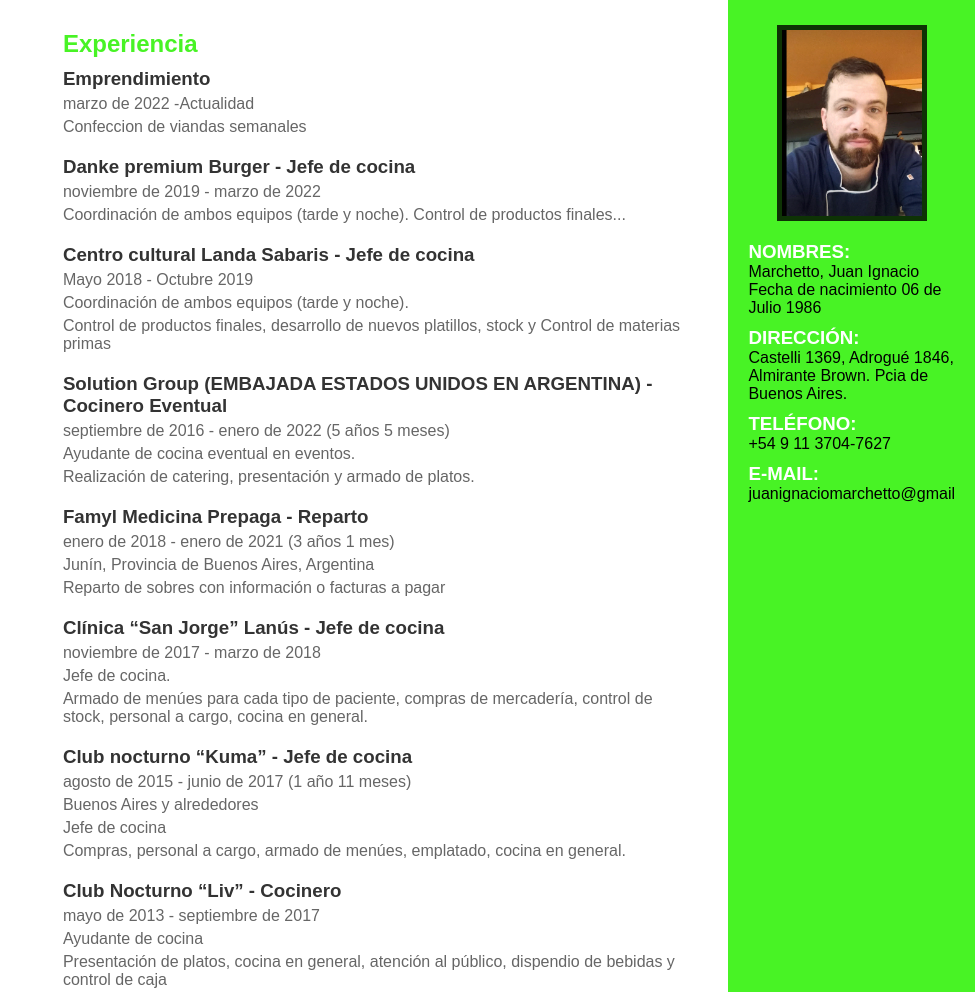
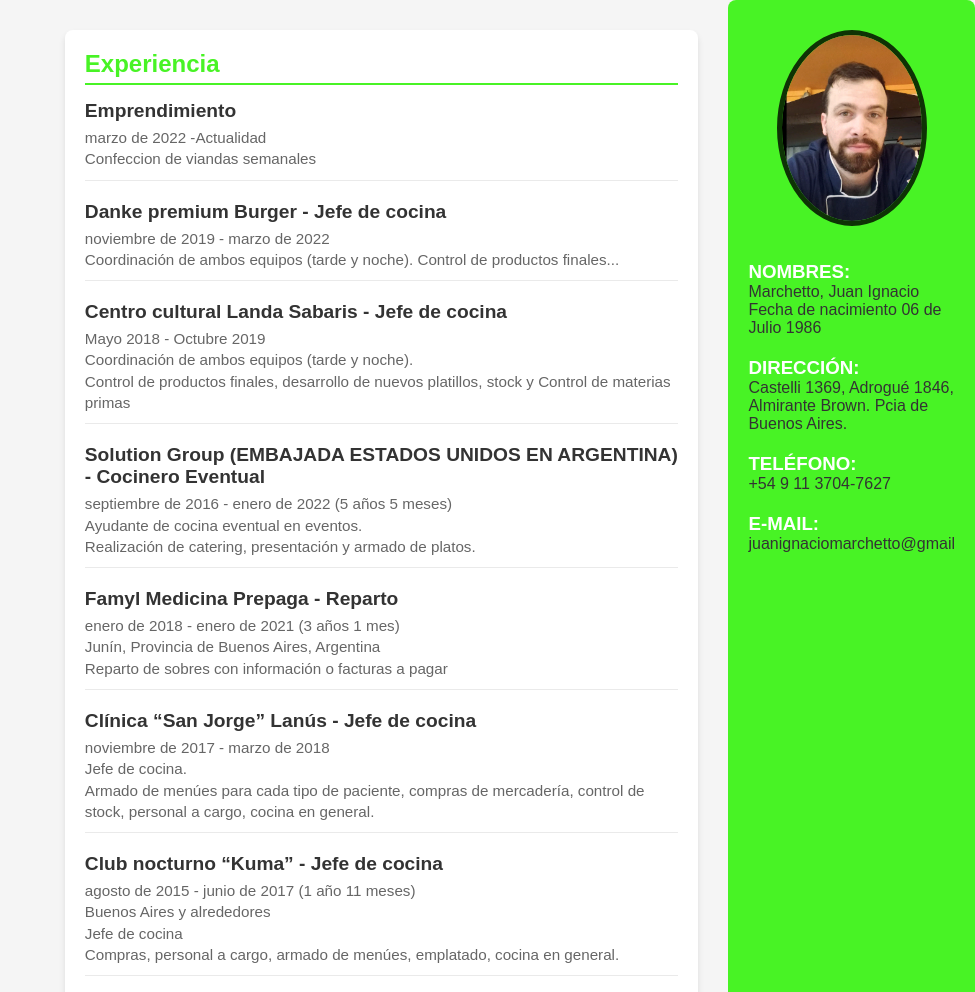
Before and after one commit to JuanIgnacioMarchetto/cvgastronomico, a plain HTML site: page index.html in a window 1280 px wide. Shown: the top 992 px of the page, without its empty margins (305-1280 px from the left). Drawn offline with Linux system fonts and the light colour scheme.

Commit message:
Update styles.css

```diff
--- a/styles.css
+++ b/styles.css
@@ -10,6 +10,8 @@ body {
     padding: 0;
     display: flex;
     flex-direction: column;
+    background-color: #f5f5f5; /* Fondo más claro para contraste */
+    color: #333;
 }
 
 /* General Styling */
@@ -20,7 +22,7 @@ img {
 }
 
 a {
-    color: black;
+    color: #333;
     text-decoration: none;
 }
 
@@ -29,15 +31,19 @@ a {
     display: flex;
     flex-direction: column;
     align-items: center;
+    width: 100%;
+    max-width: 1200px;
+    margin: 0 auto;
 }
 
-/* Sidebar (Hidden on smaller screens) */
+/* Sidebar */
 .sidebar {
     width: 100%;
     background-color: #48f325;
     color: white;
-    padding: 10px;
-    margin-bottom: 15px;
+    padding: 15px;
+    margin-bottom: 20px;
+    border-radius: 8px;
 }
 
 .sidebar ul {
@@ -45,38 +51,65 @@ a {
 }
 
 .sidebar ul li {
-    padding: 5px 0;
+    padding: 10px 0;
 }
 
 .sidebar img {
     display: block;
-    margin: 0 auto 10px;
+    margin: 0 auto 15px;
     width: 100%;
     max-width: 150px;
+    border-radius: 50%;
 }
 
 /* Content */
 .content {
     width: 100%;
+    background-color: #fff;
+    padding: 20px;
+    margin-bottom: 20px;
+    border-radius: 8px;
+    box-shadow: 0 4px 6px rgba(0, 0, 0, 0.1);
 }
 
 .content h2 {
     color: #48f325;
-    margin-bottom: 10px;
+    font-size: 1.5rem;
+    margin-bottom: 15px;
+    border-bottom: 2px solid #48f325;
+    padding-bottom: 5px;
 }
 
 .content .job {
     margin-bottom: 20px;
+    padding-bottom: 10px;
+    border-bottom: 1px solid #eaeaea;
 }
 
 .content .job h3 {
     color: #333;
+    font-size: 1.2rem;
     margin-bottom: 5px;
 }
 
 .content .job p {
     color: #666;
-    margin: 5px 0;
+    font-size: 0.95rem;
+    line-height: 1.4;
+}
+
+/* Section-Specific Styles */
+section.content {
+    margin-bottom: 20px;
+}
+
+section.content ul {
+    list-style-type: disc;
+    padding-left: 20px;
+}
+
+section.content ul li {
+    margin-bottom: 10px;
 }
 
 /* Desktop Styles */
@@ -87,7 +120,6 @@ a {
     }
 
     .container {
-        max-width: 1200px;
         flex-direction: row;
         justify-content: space-between;
         padding: 20px;
@@ -95,15 +127,16 @@ a {
 
     .sidebar {
         width: 250px;
-        height: auto;
         margin: 0;
         position: sticky;
         top: 0;
+        height: auto;
+        border-radius: 8px;
     }
 
     .content {
         width: calc(100% - 270px);
-        margin-left: 15px;
+        margin-left: 20px;
     }
 }
 
```
